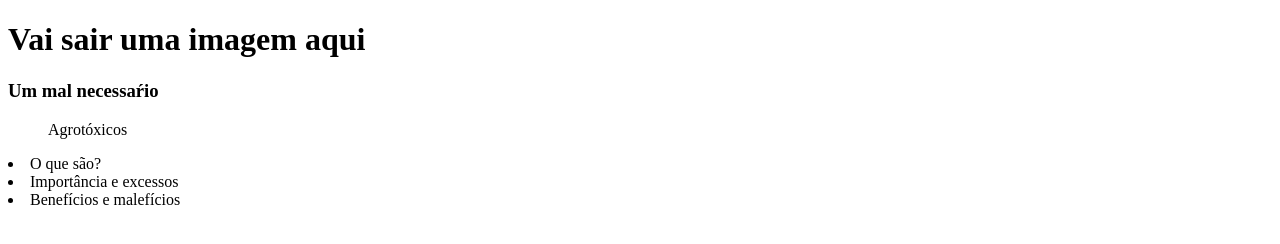
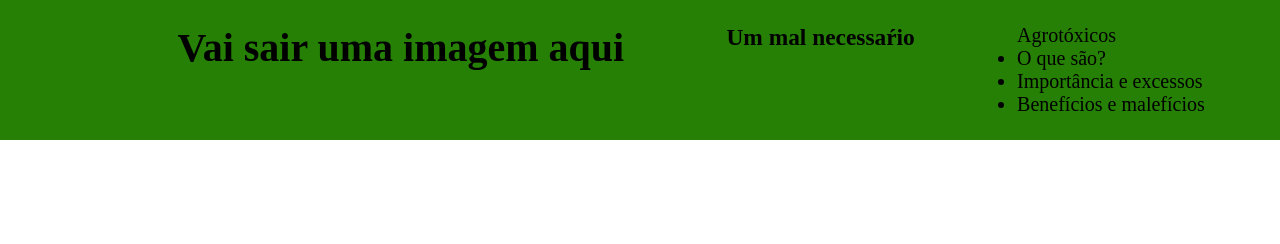
Before and after one commit to kauabicudo/Kau--Henri, a plain HTML site: page index.html in a window 1280 px wide. Drawn offline with Linux system fonts and the light colour scheme.

Commit message:
Add files via upload
aula adicionando imagem

```diff
--- a/index.html
+++ b/index.html
@@ -5,15 +5,20 @@
     <meta http-equiv="X-UA-Compatible" content="IE=edge">
     <meta name="viewport" content="width=device-width, initial-scale=1.0">
     <title>Document</title>
+    <link rel="stylesheet" href="style.css">
 </head>
 <body>
-    <header>
+    <header class="cabeçalho">
+        <img src="" alt="">
         <h1>Vai sair uma imagem aqui</h1>
         <h3>Um mal necessaŕio</h3>
-        <ul>Agrotóxicos</ul>
-        <li>O que são?</li>
-        <li>Importância e excessos</li>
-        <li>Benefícios e malefícios</li>
+        <ul class="cabeçalholista"> Agrotóxicos
+        <li class="cabeçalhoitem"> O que são?</li>
+        <li class="cabeçalhoitem"> Importância e excessos</li>
+        <li class="cabeçalhoitem"> Benefícios e malefícios</li>
+        </ul>
     </header>
+
+
 </body>
 </html>
--- a/style.css
+++ b/style.css
@@ -0,0 +1,22 @@
+.cabeçalho {
+    background-color: #258005;
+    color: #000;
+    display: flex;
+    padding: 24px;
+    font-size: 20px;
+    justify-content: space-around;
+}
+
+*{
+    margin: 0;
+    padding: 0;
+}
+
+.cabeçalhoimagem {
+    width: 8%;
+    height: 8%;
+}
+
+.cabeçalholista {
+    justify-content: center;
+}
```
